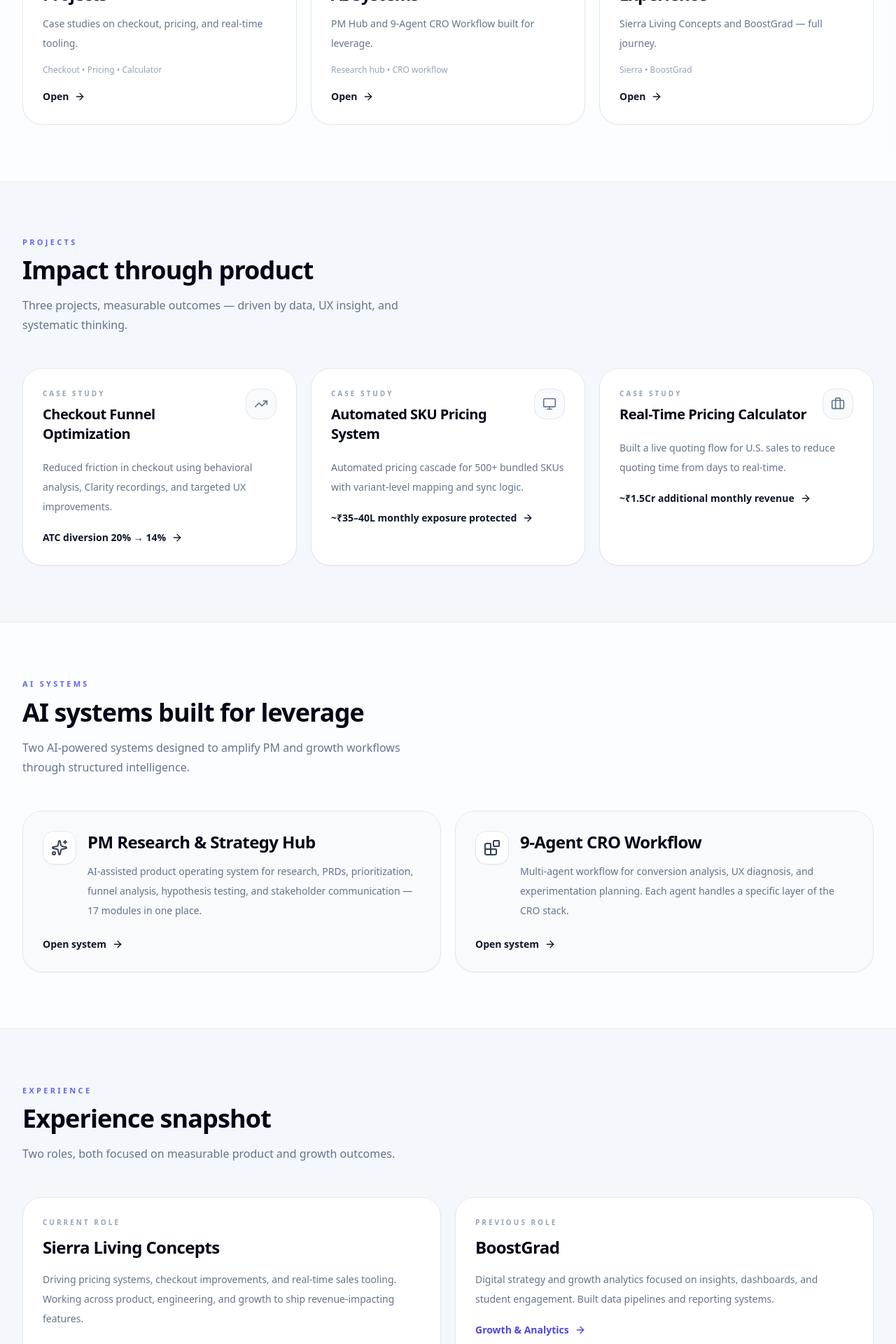
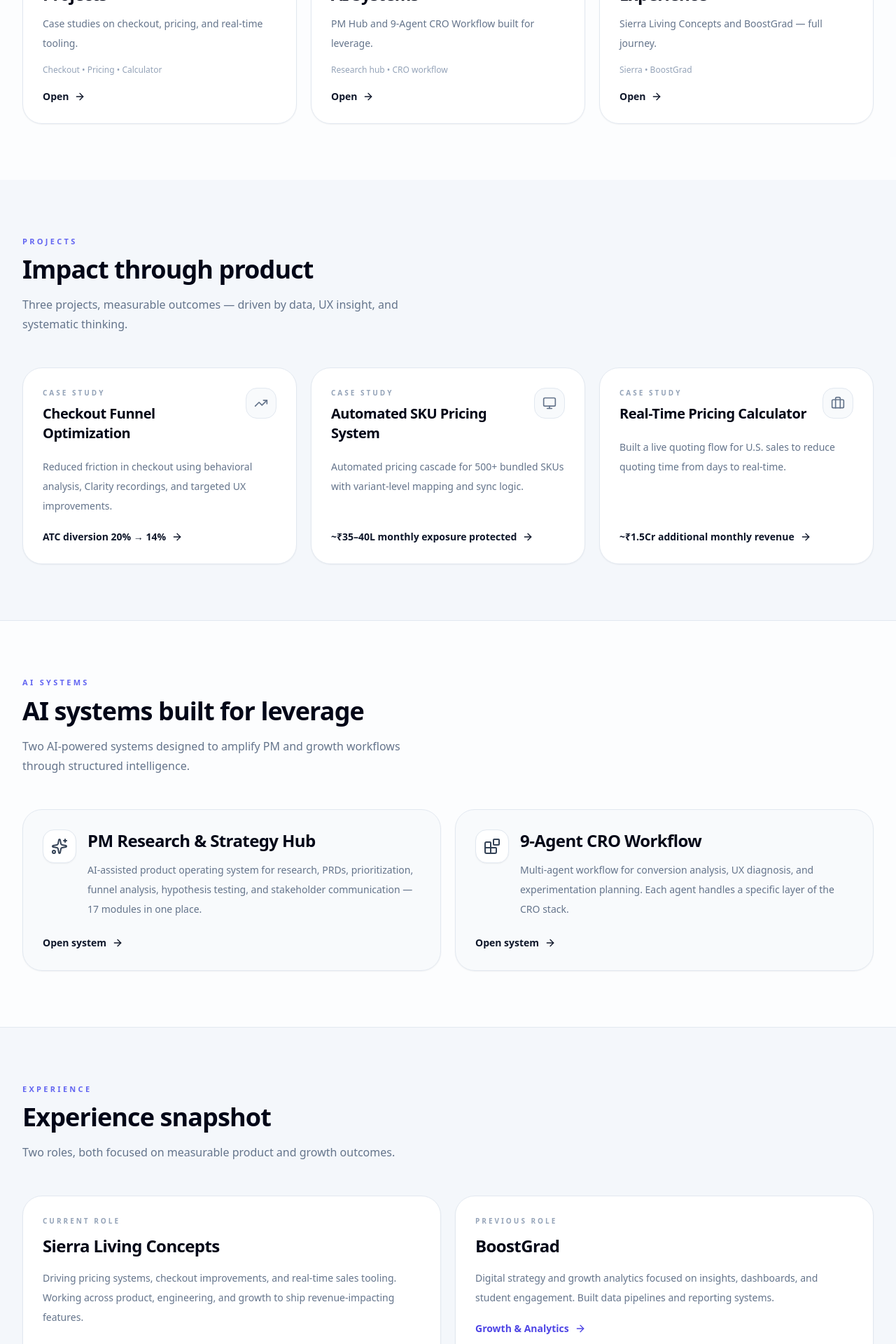
Before and after one commit to aruneshk30/Website, a Next.js app: page / in a window 1280 px wide. Shown: the part 1300-3220 px from the top of the page at 70% size. Built offline with nearby package versions, Linux system fonts and the light colour scheme.

Commit message:
Update page.tsx

```diff
--- a/app/page.tsx
+++ b/app/page.tsx
@@ -348,7 +348,7 @@ export default function HomePage() {
                 <Link
                   key={p.label}
                   href={p.href}
-                  className="fade-section group rounded-[1.75rem] border border-slate-200 bg-white p-7 shadow-sm transition hover:-translate-y-1 hover:shadow-lg"
+                 className="fade-section group flex flex-col rounded-[1.75rem] border border-slate-200 bg-white p-7 shadow-sm transition hover:-translate-y-1 hover:shadow-lg"
                 >
                   <p className="text-[10px] font-bold uppercase tracking-[0.3em] text-slate-400">
                     Preview
@@ -358,7 +358,7 @@ export default function HomePage() {
                   </h3>
                   <p className="mt-3 text-sm leading-7 text-slate-500">{p.desc}</p>
                   <p className="mt-4 text-xs font-medium text-slate-400">{p.badge}</p>
-                  <div className="mt-5 inline-flex items-center gap-2 text-sm font-semibold text-slate-900">
+                  <div className="mt-auto pt-5 inline-flex items-center gap-2 text-sm font-semibold text-slate-900">
                     Open <ArrowRight className="h-4 w-4 transition group-hover:translate-x-1" />
                   </div>
                 </Link>
@@ -383,7 +383,7 @@ export default function HomePage() {
               <Link
                   key={p.title}
                   href="/projects"
-                  className="fade-section group rounded-[1.75rem] border border-slate-200 bg-white p-7 shadow-sm transition hover:-translate-y-1 hover:shadow-lg"
+                  className="fade-section group flex flex-col rounded-[1.75rem] border border-slate-200 bg-white p-7 shadow-sm transition hover:-translate-y-1 hover:shadow-lg"
                 >
                   <div className="mb-5 flex items-start justify-between gap-4">
                     <div>
@@ -399,7 +399,7 @@ export default function HomePage() {
                     </div>
                   </div>
                   <p className="text-sm leading-7 text-slate-500">{p.desc}</p>
-                  <div className="mt-5 inline-flex items-center gap-2 text-sm font-semibold text-slate-900">
+                 <div className="mt-auto pt-5 inline-flex items-center gap-2 text-sm font-semibold text-slate-900">
                     {p.impact}{" "}
                     <ArrowRight className="h-4 w-4 transition group-hover:translate-x-1" />
                   </div>
@@ -474,7 +474,7 @@ export default function HomePage() {
                     {e.title}
                   </h3>
                   <p className="mt-4 text-sm leading-7 text-slate-500">{e.desc}</p>
-                  <div className="mt-5 inline-flex items-center gap-2 text-sm font-semibold text-indigo-600">
+                  <div className="mt-auto pt-5 inline-flex items-center gap-2 text-sm font-semibold text-indigo-600">
                     {e.role} <ArrowRight className="h-4 w-4" />
                   </div>
                 </Link>
```
